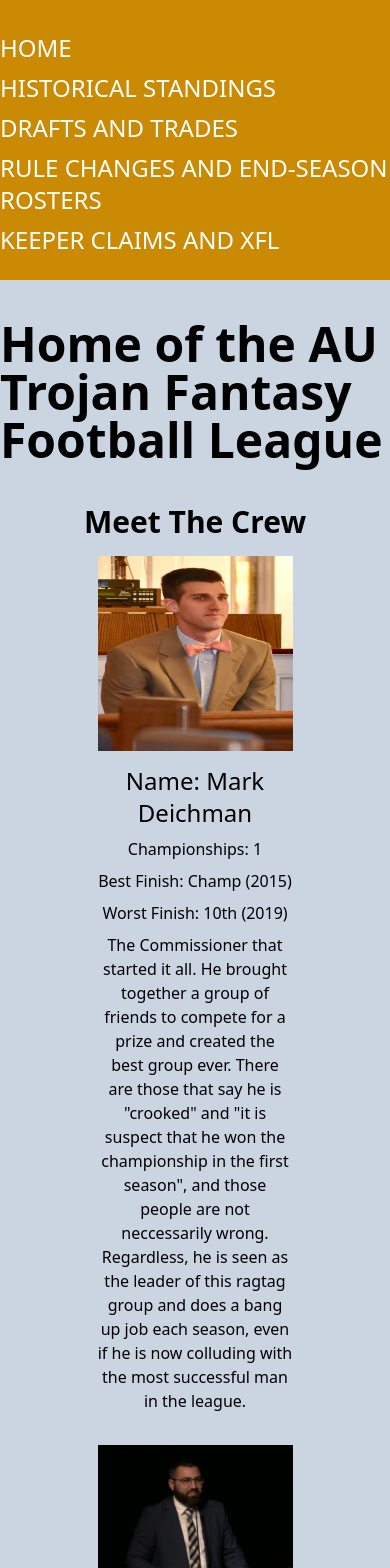
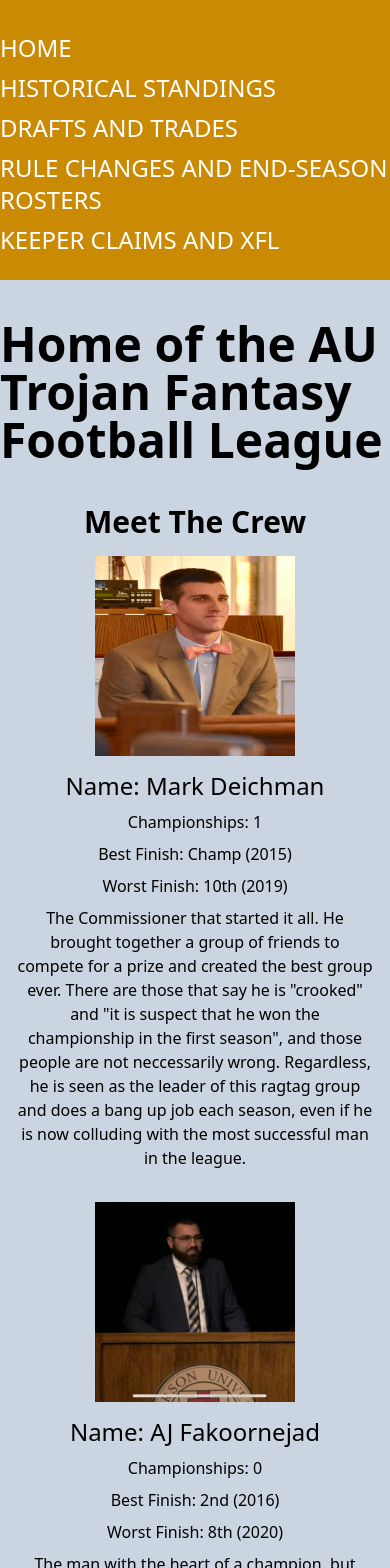
Before and after one commit to Crashy13/au-trojan-league, a Next.js app: page / in a window 390 px wide. Shown: the top 1568 px of the page. Built offline with nearby package versions, Linux system fonts and the light colour scheme.

Commit message:
changed aspect of home page for mobile

```diff
--- a/pages/index.js
+++ b/pages/index.js
@@ -22,7 +22,7 @@ export default function Home() {
             Meet The Crew
           </h2>
 
-          <div className='mx-auto w-1/2 text-center grid gap-6'>
+          <div className='mx-auto w-11/12 md:w-1/2 text-center grid gap-6'>
             {members_info.map((member) => {
               return (
                 <>
```
